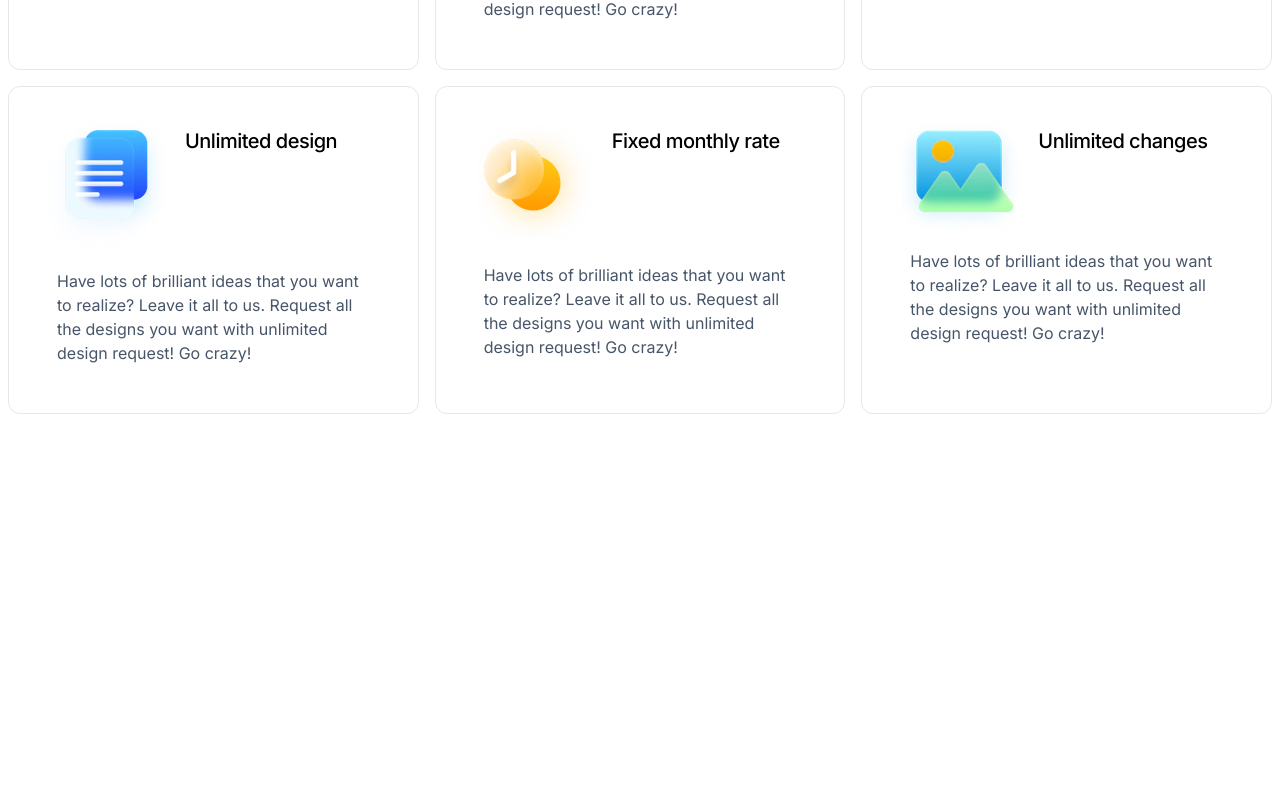
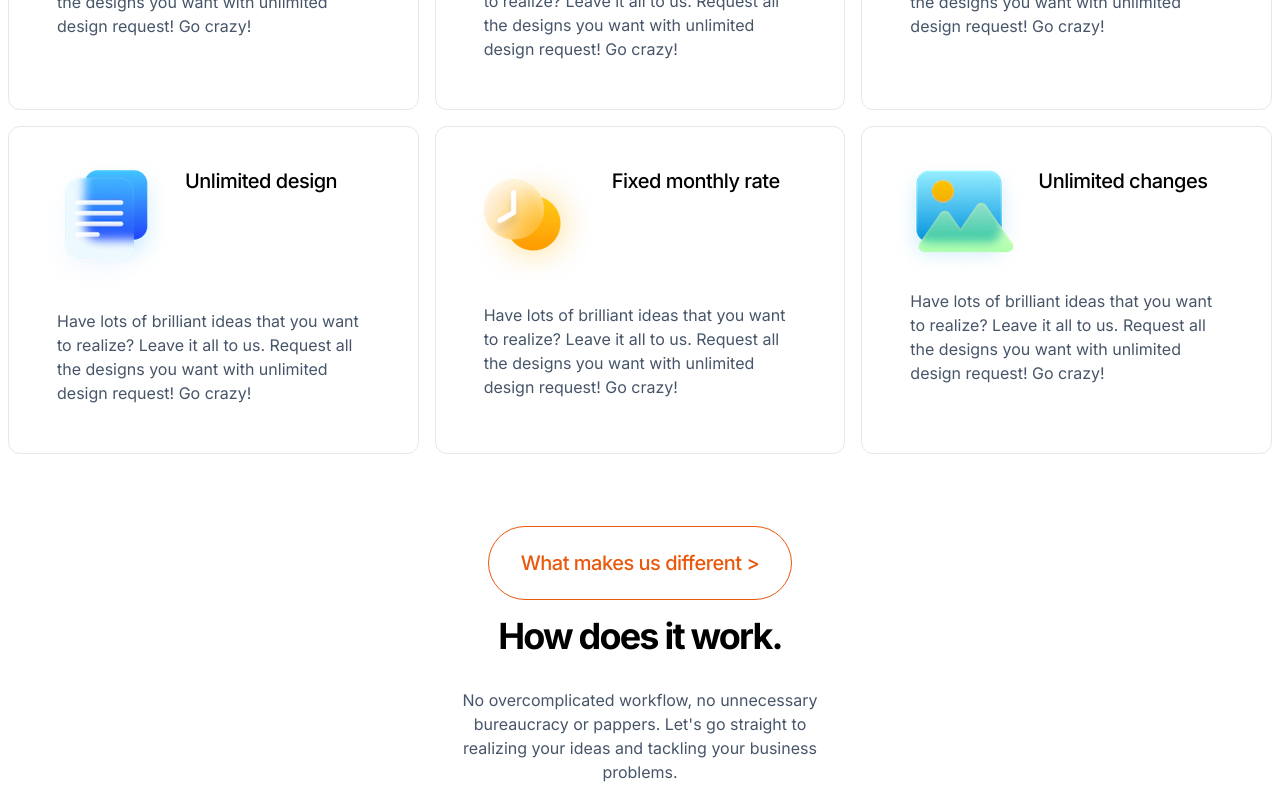
Before and after one commit to juverasworld/spare, a Next.js app: page / in a window 1280 px wide. Shown: the part 3098-3898 px from the top of the page. Before the commit the page ends 3520 px from the top, so only its background shows below. Built offline with nearby package versions, Linux system fonts and the light colour scheme.

Commit message:
about to rest

```diff
--- a/src/app/page.tsx
+++ b/src/app/page.tsx
@@ -83,7 +83,7 @@ export default function Home() {
           </p>
         </div>
       </div>
-      <div className="marque z-0 relative">
+      <div className="marque z-0 my-10 relative">
   <marquee behavior="scroll" direction="left">
 <div className="flex sm:space-x-4 space-x-2 sm:mb-8 mb-4">
 <Image
@@ -275,6 +275,25 @@ export default function Home() {
           </p>
         </div>
       </div>
+      <div className="relative mt-16 flex items-center justify-center">
+          <button className="text-[20px] sm:px-[32px] sm:py-[22px] py-4 px-14 sm:text-xl text-lg tracking-tight font-medium text-center btn-gradient-orenji hover:text-[#c2410c] hover:border-[#c2410c] hover:-translate-y-1 hover:scale-100 duration-300 leading-[28px] bg-[#fff]  text-[#ea580c] border-[1px] border-[#ea580c] py-6 px-8 rounded-full">
+           What makes us different {">"}
+          </button>
+
+        </div>
+        <div className="">
+        <div className="items-center text-center flex justify-center container mx-auto flex-col">
+        <p className="sm:text-4xl text-2xl font-bold py-4 tracking-tighter">
+        How does it work.
+
+        </p>
+        <p className="text-slate-600 xl:px-[450px] lg:px-[200px] py-4 text-base px-4">
+
+No overcomplicated workflow, no unnecessary bureaucracy or pappers. Let's go straight to realizing your ideas and tackling your business problems.
+        </p>
+      </div>
+        </div>
+
     </main>
   );
 }
```
